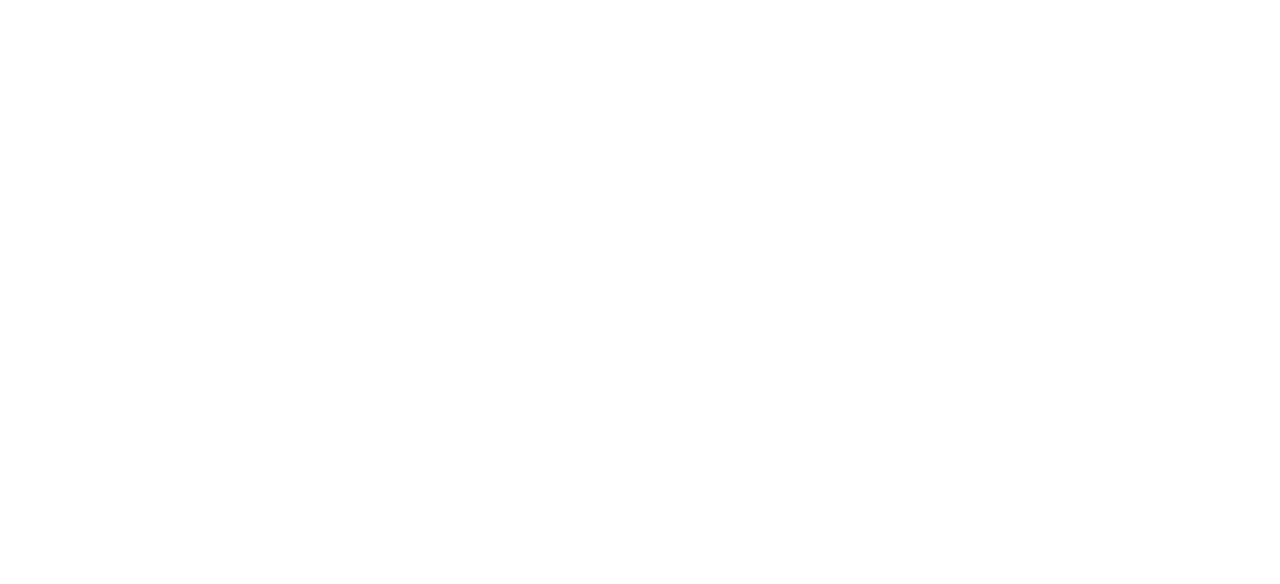
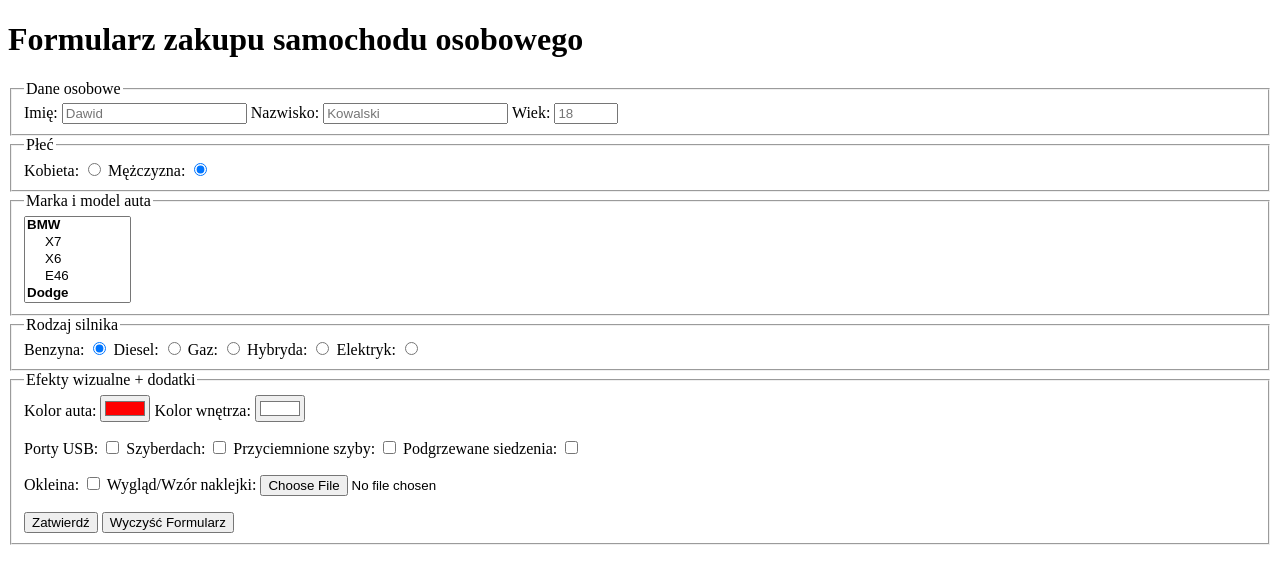
Before and after one commit to Dawidp4ti/notatki, a plain HTML site: page index.html in a window 1280 px wide. Drawn offline with Linux system fonts and the light colour scheme.

Commit message:
form in index.html

```diff
--- a/index.html
+++ b/index.html
@@ -7,6 +7,146 @@
     <title>Document</title>
 </head>
 <body>
+    <div class="container">
+      <div class="title">
+        <h1>Formularz zakupu samochodu osobowego</h1>
+      </div>
+      <form action="#">
+        <fieldset>
+          <legend>Dane osobowe</legend>
+          <label for="firstName"
+            >Imię:
+            <input
+              type="text"
+              name="firstName"
+              id="firstName"
+              placeholder="Dawid"
+            />
+          </label>
+          <label for="lastName"
+            >Nazwisko:
+            <input
+              type="text"
+              name="lastName"
+              id="lastName"
+              placeholder="Kowalski"
+            />
+          </label>
 
-</body>
+          <label for="age">
+            Wiek:
+            <input
+              type="number"
+              name="age"
+              id="age"
+              min="18"
+              max="110"
+              placeholder="18"
+            />
+          </label>
+        </fieldset>
+
+        <fieldset>
+          <legend>Płeć</legend>
+          <label for="woman"
+            >Kobieta:
+            <input type="radio" name="gender" id="woman" />
+          </label>
+          <label for="man"
+            >Mężczyzna:
+            <input type="radio" name="gender" id="man" checked />
+          </label>
+        </fieldset>
+        <fieldset>
+          <legend>Marka i model auta</legend>
+          <label for="opt">
+            <select name="opt" id="opt" size="5" multiple>
+              <optgroup label="BMW">
+                <option value="50000">X7</option>
+                <option value="70000">X6</option>
+                <option value="25000">E46</option>
+              </optgroup>
+              <optgroup label="Dodge">
+                <option value="50000">Charger</option>
+                <option value="90000">Chalanger</option>
+                <option value="130000">Ram 1500</option>
+              </optgroup>
+              <optgroup label="Ford">
+                <option value="90000">Explorer</option>
+                <option value="12000">Fiesta</option>
+                <option value="120000">Range Raptor</option>
+              </optgroup>
+            </select>
+          </label>
+        </fieldset>
+        <fieldset>
+          <legend>Rodzaj silnika</legend>
+          <label for="fuel_benz"
+            >Benzyna:
+            <input type="radio" name="fuel_type" id="fuel_benz" checked />
+          </label>
+          <label for="fuel_die"
+            >Diesel:
+            <input type="radio" name="fuel_type" id="fuel_die" />
+          </label>
+          <label for="fuel_gaz"
+            >Gaz:
+            <input type="radio" name="fuel_type" id="fuel_gaz" />
+          </label>
+          <label for="fuel_hyb"
+            >Hybryda:
+            <input type="radio" name="fuel_type" id="fuel_hyb" />
+          </label>
+          <label for="fuel_elec"
+            >Elektryk:
+            <input type="radio" name="fuel_type" id="fuel_elec" />
+          </label>
+        </fieldset>
+        <fieldset>
+          <legend>Efekty wizualne + dodatki</legend>
+          <label for="carcolor">
+            Kolor auta:
+            <input type="color" name="carcolor" id="carcolor" value="#ff0000" />
+          </label>
+          <label for="carcolorins">
+            Kolor wnętrza:
+            <input
+              type="color"
+              name="carcolorins"
+              id="carcolorins"
+              value="#ffffff"
+            />
+          </label>
+          <p></p>
+          <label for="usb_charg">
+            Porty USB: <input type="checkbox" name="visual" id="usb_charg" />
+          </label>
+          <label for="szyberdach">
+            Szyberdach: <input type="checkbox" name="visual" id="szyberdach" />
+          </label>
+          <label for="tint_glass">
+            Przyciemnione szyby:
+            <input type="checkbox" name="visual" id="tint_glass" />
+          </label>
+          <label for="hot_chair">
+            Podgrzewane siedzenia:
+            <input type="checkbox" name="visual" id="hot_chair" />
+          </label>
+          <p></p>
+          <label for="livery">
+            Okleina:
+            <input type="checkbox" name="visual" id="livery" />
+          </label>
+          <label for="file">
+            Wygląd/Wzór naklejki: <input type="file" name="file" id="file" />
+          </label>
+          <p></p>
+          <label>
+            <input type="submit" value="Zatwierdź" />
+            <input type="reset" value="Wyczyść Formularz" />
+          </label>
+        </fieldset>
+      </form>
+    </div>
+  </body>
 </html>
```
